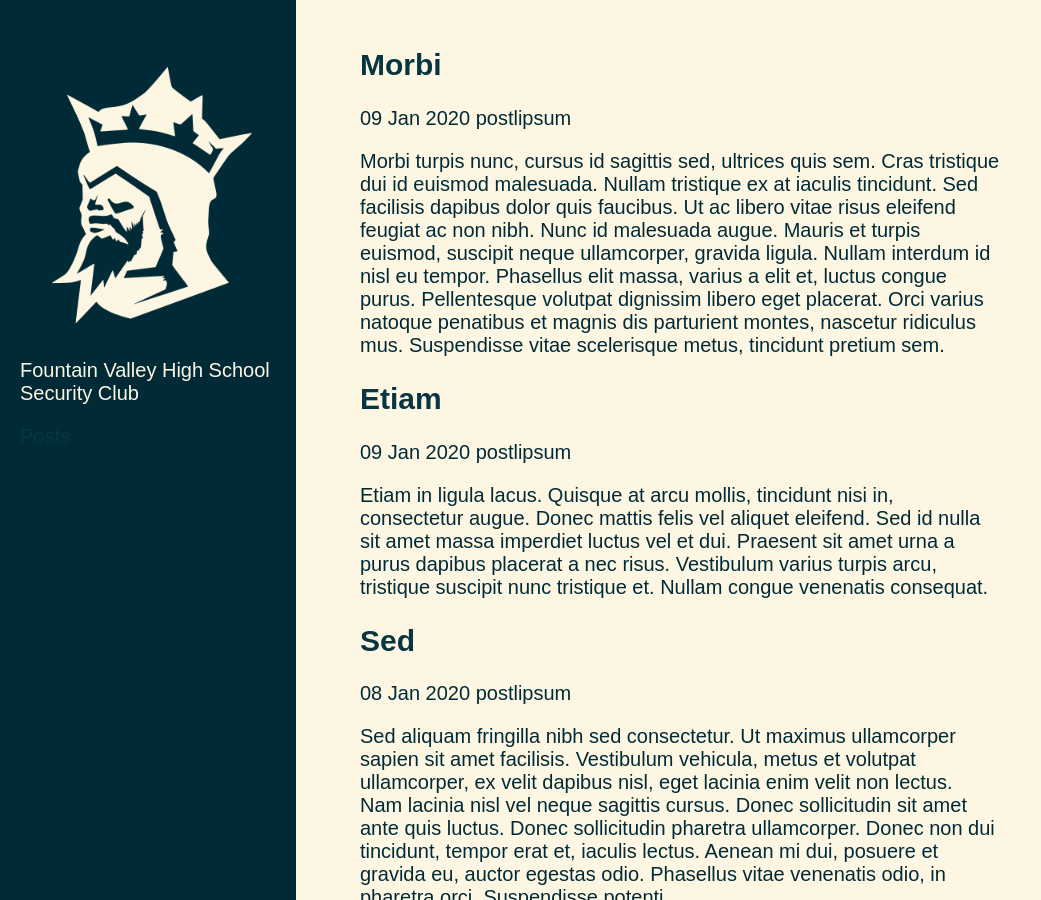
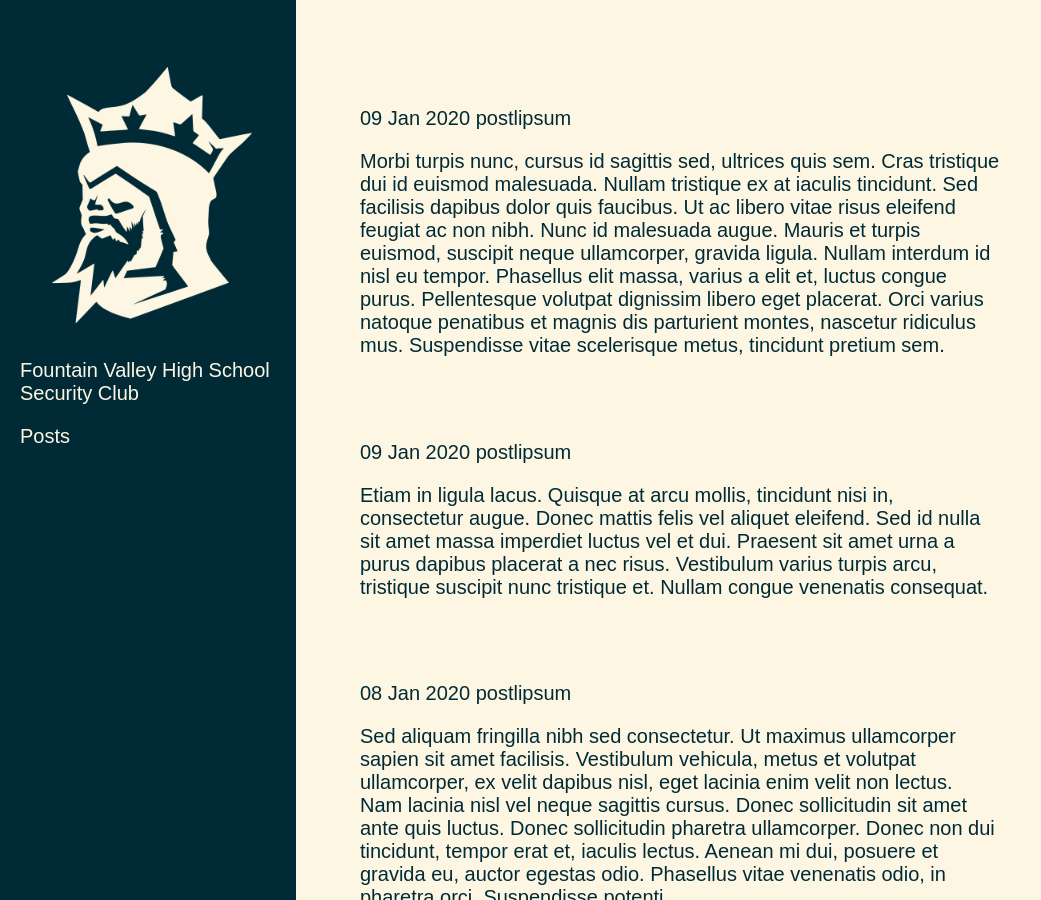
Before and after one commit to FVHSsec/fvhssec.github.io, a Jekyll site: the page built from index.md, in a window 1280 px wide and 900 px high. Shown: the whole window, without its empty margins (0-1041 px from the left). Built offline with Jekyll 4.4.1, drawn with Linux system fonts in a browser that asks for light colours.

Commit message:
Update head.html

```diff
--- a/_includes/head.html
+++ b/_includes/head.html
@@ -18,7 +18,12 @@
     <link rel = "stylesheet" href = "{{ site.baseurl }}/assets/css/main.css">
     <link rel = "stylesheet" href = "{{ site.baseurl }}/assets/css/overlay.css">
 
-    {{% if page.path == index.html %}}
+    {% if page.path == index.html %}
     <link rel = "stylesheet" href = "{{ site.baseurl }}/assets/css/feed.css">
-    {{% endif %}}
+    {% endif %}
+
+    {% if page.layout == error %}
+    <link rel = "stylesheet" href = "{{ site.baseurl }}/assets/css/error.css">
+    {% endif %}
+
     </head>
```
